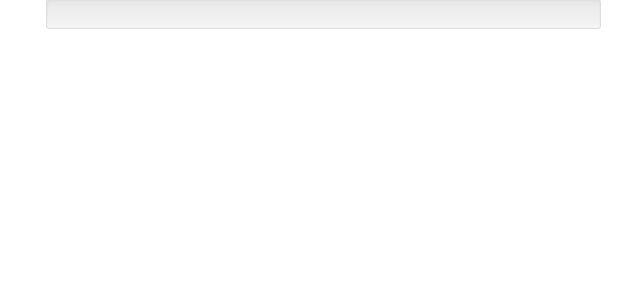
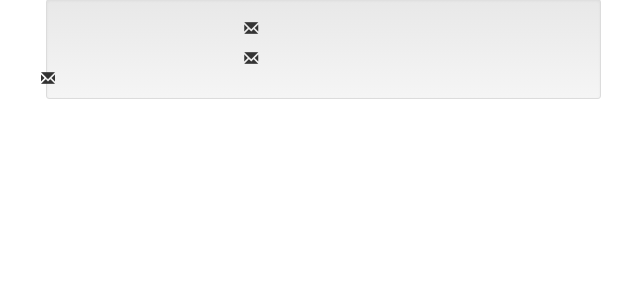
Before and after one commit to liberbell/py18, a Django app: template django_project/users/templates/users/profile.html in a window 1280 px wide. Shown: the part 51-351 px from the top of the page, without its empty margins (24-664 px from the left). Run offline with Django 3.2, Linux system fonts and the light colour scheme; the template is opened without the code that fills it, so the values that code supplies are empty; some libraries are stand-ins or nearby versions.

Commit message:
profile4

```diff
--- a/django_project/users/templates/users/profile.html
+++ b/django_project/users/templates/users/profile.html
@@ -11,6 +11,9 @@
                         </div>
                         <div class="col-sm-6 col-md-8">
                             <h4>{{ user.username }}</h4>
+                            <p>
+                                <i class="glyphicon glyphicon-envelope">
+                            </p>
 {% endblock content %}
 
 {% block footer %}
```
